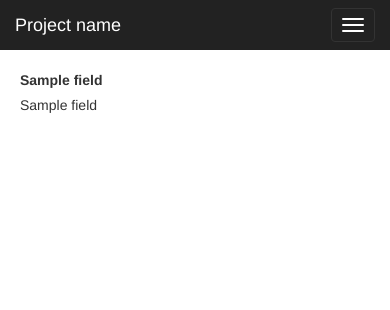
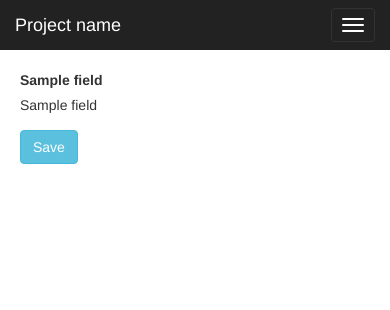
Before and after one commit to leejason001/PerfectCRM, a Django app: template kingAdmin/templates/tableChange.html in a window 390 px wide. Shown: the top 310 px of the page. Run offline with Django 3.2, Linux system fonts and the light colour scheme; the template is opened without the code that fills it: most values are stand-ins (such as "Sample title", 1, 10 or a date in 2020); parts of the project's set-up code (start-up, migrations or seed data) failed here and were passed over; some libraries are stand-ins or nearby versions.

Commit message:
type='submit'的<button>可以提交表单，加上这种button

```diff
--- a/kingAdmin/templates/tableChange.html
+++ b/kingAdmin/templates/tableChange.html
@@ -1,7 +1,7 @@
 {% extends "kingAdminIndex.html" %}
 
 {% block rightPart %}
-<form class="form-horizontal">
+<form class="form-horizontal" method="post">{% csrf_token %}
 {% for field in form_obj %}
   <div class="form-group">
     <label for="inputEmail3" class="col-sm-2 control-label">{{ field.label }}</label>
@@ -10,5 +10,10 @@
     </div>
   </div>
 {% endfor %}
+  <div class="form-group">
+      <div class="col-sm-offset-11 col-sm-2">
+          <button type="submit" class="btn btn-info">Save</button>
+      </div>
+  </div>
 </form>
 {% endblock %}
```
